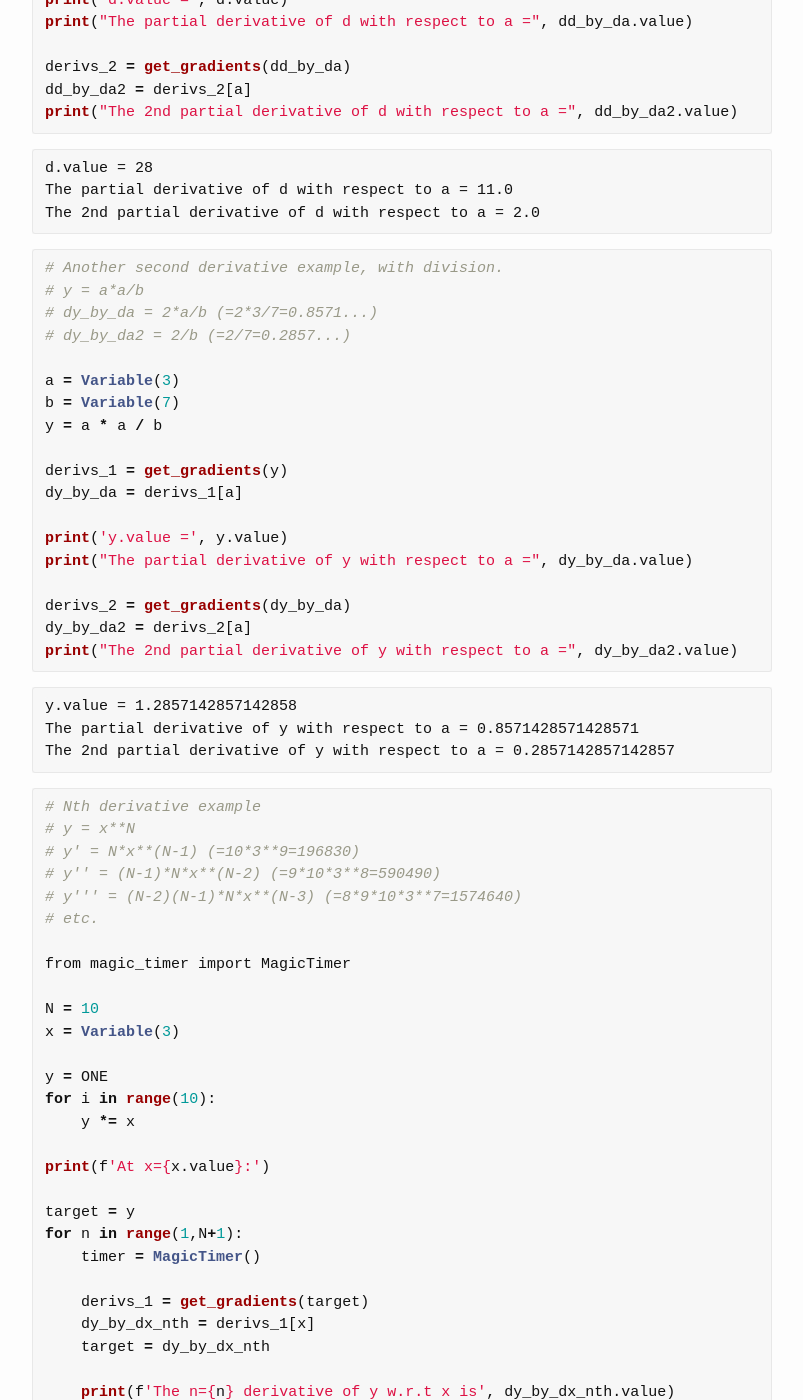
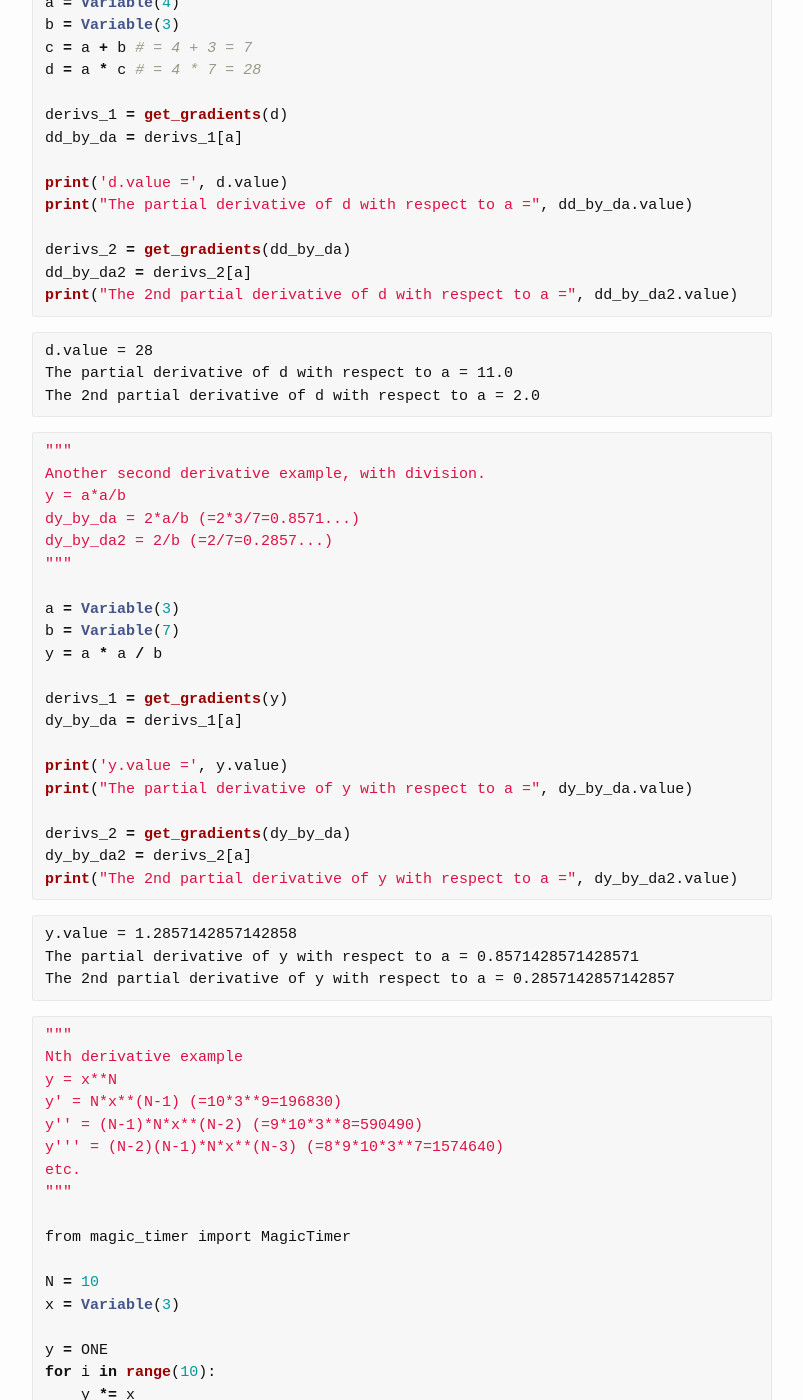
Before and after one commit to sradc/sradc.github.io, a Jekyll site: the page built from _posts/2020-06-11-autodiff.md, in a window 1280 px wide and 1400 px high, scrolled down 14260 px. Shown: the whole window, without its empty margins (238-1041 px from the left). Built offline with Jekyll 4.4.1, drawn with Linux system fonts in a browser that asks for light colours; formulas are drawn with MathJax 3; comment, search, counter and statistics services are not loaded; some of the changed text lies outside the part shown.

Commit message:
small edits to text here and there

````diff
--- a/_posts/2020-06-11-autodiff.md
+++ b/_posts/2020-06-11-autodiff.md
@@ -614,11 +619,13 @@ print("The 2nd derivative of y with respect to x =", dy_by_dx2.value)
 
 
 ```python
-# 2nd derivative of our original example.
-# d = a*(a + b)
-# d = a**2 + ab
-# dd_by_da = 2a + b (= 2*4 + 3 = 11)
-# dd_by_da2 = 2
+"""
+2nd derivative of our original example.
+d = a*(a + b)
+d = a**2 + ab
+dd_by_da = 2a + b (= 2*4 + 3 = 11)
+dd_by_da2 = 2
+"""
 
 a = Variable(4)
 b = Variable(3)
@@ -643,10 +650,12 @@ print("The 2nd partial derivative of d with respect to a =", dd_by_da2.value)
 
 
 ```python
-# Another second derivative example, with division.
-# y = a*a/b
-# dy_by_da = 2*a/b (=2*3/7=0.8571...)
-# dy_by_da2 = 2/b (=2/7=0.2857...)
+"""
+Another second derivative example, with division.
+y = a*a/b
+dy_by_da = 2*a/b (=2*3/7=0.8571...)
+dy_by_da2 = 2/b (=2/7=0.2857...)
+"""
 
 a = Variable(3)
 b = Variable(7)
@@ -670,12 +679,14 @@ print("The 2nd partial derivative of y with respect to a =", dy_by_da2.value)
 
 
 ```python
-# Nth derivative example
-# y = x**N
-# y' = N*x**(N-1) (=10*3**9=196830)
-# y'' = (N-1)*N*x**(N-2) (=9*10*3**8=590490)
-# y''' = (N-2)(N-1)*N*x**(N-3) (=8*9*10*3**7=1574640)
-# etc.
+"""
+Nth derivative example
+y = x**N
+y' = N*x**(N-1) (=10*3**9=196830)
+y'' = (N-1)*N*x**(N-2) (=9*10*3**8=590490)
+y''' = (N-2)(N-1)*N*x**(N-3) (=8*9*10*3**7=1574640)
+etc.
+"""
 
 from magic_timer import MagicTimer
 
````
Also changed, not shown: other parts of _posts/2020-06-11-autodiff.md (+20 -13 lines).
